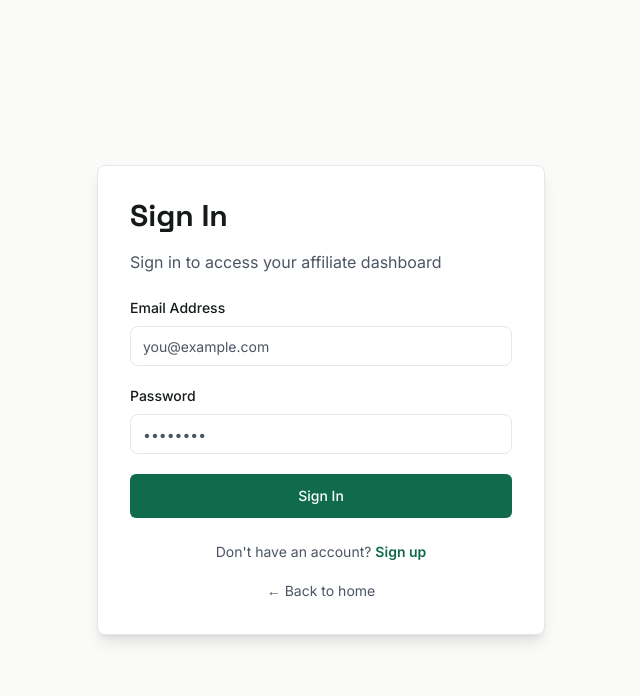
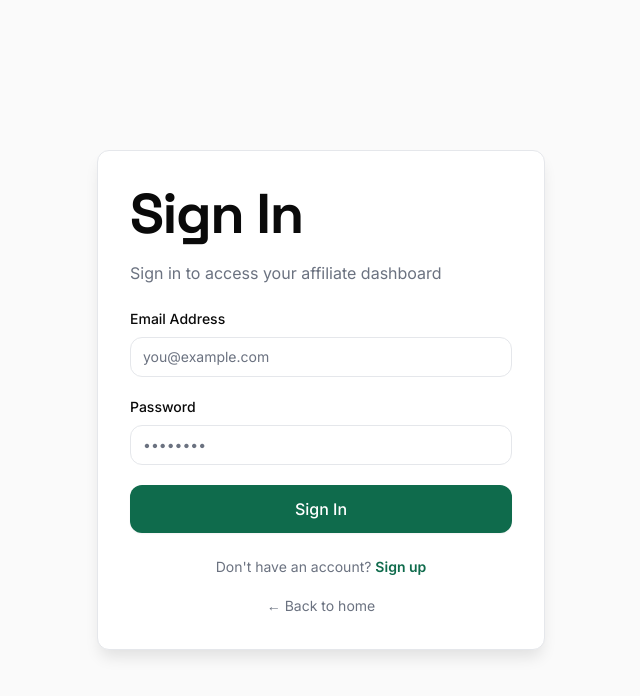
Before and after one commit to Bright076/webearn, a Next.js app: page /sign-in in a window 1280 px wide. Shown: the top 696 px of the page, without its empty margins (319-959 px from the left). Built offline with nearby package versions, Linux system fonts and the light colour scheme; no server answers.

Commit message:
REDESIGN Stage 3: Enhanced design system - improved colors, typography, shadows, and UI components

```diff
--- a/src/app/globals.css
+++ b/src/app/globals.css
@@ -6,41 +6,53 @@
   --font-body: "Inter", sans-serif;
   --font-sans: var(--font-body);
 
-  /* Colors */
-  --color-background: #FAFAF9;
-  --color-foreground: #161B1A;
+  /* Colors - Premium, trustworthy palette */
+  --color-background: #FAFAFA;
+  --color-foreground: #0A0A0A;
 
   --color-primary: #0F6B4C;
   --color-primary-foreground: #FFFFFF;
 
-  --color-accent: #E8A33D;
-  --color-accent-foreground: #161B1A;
+  --color-accent: #D97706;
+  --color-accent-foreground: #FFFFFF;
 
-  --color-muted: #4B5563;
-  --color-muted-foreground: #FAFAF9;
+  --color-muted: #6B7280;
+  --color-muted-foreground: #F9FAFB;
 
   --color-border: #E5E7EB;
   --color-sidebar: #0F3D2C;
-  --color-input: #E5E7EB;
+  --color-input: #FFFFFF;
   --color-ring: #0F6B4C;
 
   --color-card: #FFFFFF;
-  --color-card-foreground: #161B1A;
+  --color-card-foreground: #0A0A0A;
 
   --color-popover: #FFFFFF;
-  --color-popover-foreground: #161B1A;
+  --color-popover-foreground: #0A0A0A;
 
   --color-secondary: #F3F4F6;
-  --color-secondary-foreground: #161B1A;
+  --color-secondary-foreground: #111827;
 
-  --color-destructive: #EF4444;
+  --color-destructive: #DC2626;
   --color-destructive-foreground: #FFFFFF;
 
-  /* Border Radius */
-  --radius-lg: 0.5rem;
-  --radius-md: calc(0.5rem - 2px);
-  --radius-sm: calc(0.5rem - 4px);
-  --default-radius: var(--radius-lg);
+  --color-success: #059669;
+  --color-success-foreground: #FFFFFF;
+
+  --color-warning: #F59E0B;
+  --color-warning-foreground: #FFFFFF;
+
+  /* Border Radius - Subtle, professional */
+  --radius-lg: 0.75rem;
+  --radius-md: 0.5rem;
+  --radius-sm: 0.375rem;
+  --default-radius: var(--radius-md);
+
+  /* Shadows - Subtle depth */
+  --shadow-sm: 0 1px 2px 0 rgb(0 0 0 / 0.05);
+  --shadow-md: 0 4px 6px -1px rgb(0 0 0 / 0.1);
+  --shadow-lg: 0 10px 15px -3px rgb(0 0 0 / 0.1);
+  --shadow-xl: 0 20px 25px -5px rgb(0 0 0 / 0.1);
 }
 
 * {
@@ -51,8 +63,73 @@ body {
   background: theme(colors.background);
   color: theme(colors.foreground);
   font-family: theme(fontFamily.body);
+  -webkit-font-smoothing: antialiased;
+  -moz-osx-font-smoothing: grayscale;
 }
 
 h1, h2, h3, h4, h5, h6 {
   font-family: theme(fontFamily.heading);
+  font-weight: 700;
+  letter-spacing: -0.025em;
+  line-height: 1.2;
 }
+
+/* Improved typography scale */
+h1 {
+  font-size: 2.5rem;
+  line-height: 1.1;
+}
+
+h2 {
+  font-size: 2rem;
+  line-height: 1.2;
+}
+
+h3 {
+  font-size: 1.5rem;
+  line-height: 1.3;
+}
+
+@media (min-width: 768px) {
+  h1 {
+    font-size: 3.5rem;
+  }
+
+  h2 {
+    font-size: 2.5rem;
+  }
+
+  h3 {
+    font-size: 1.875rem;
+  }
+}
+
+/* Smooth transitions */
+* {
+  @apply transition-colors duration-200;
+}
+
+/* Focus styles for accessibility */
+*:focus-visible {
+  outline: 2px solid theme(colors.primary);
+  outline-offset: 2px;
+}
+
+/* Custom scrollbar */
+::-webkit-scrollbar {
+  width: 10px;
+  height: 10px;
+}
+
+::-webkit-scrollbar-track {
+  background: theme(colors.secondary);
+}
+
+::-webkit-scrollbar-thumb {
+  background: theme(colors.muted);
+  border-radius: 5px;
+}
+
+::-webkit-scrollbar-thumb:hover {
+  background: theme(colors.primary);
+}
--- a/src/components/ui/badge.tsx
+++ b/src/components/ui/badge.tsx
@@ -2,21 +2,24 @@ import * as React from "react"
 import { cn } from "@/lib/utils"
 
 export interface BadgeProps extends React.HTMLAttributes<HTMLDivElement> {
-  variant?: "default" | "secondary" | "accent" | "outline"
+  variant?: "default" | "secondary" | "accent" | "outline" | "success" | "warning" | "destructive"
 }
 
 function Badge({ className, variant = "default", ...props }: BadgeProps) {
   const variants = {
-    default: "bg-primary text-primary-foreground hover:bg-primary/80",
-    secondary: "bg-secondary text-secondary-foreground hover:bg-secondary/80",
-    accent: "bg-accent text-accent-foreground hover:bg-accent/80",
-    outline: "border border-border text-foreground",
+    default: "bg-primary/10 text-primary border-primary/20",
+    secondary: "bg-secondary text-secondary-foreground border-border",
+    accent: "bg-accent/10 text-accent border-accent/20",
+    outline: "border border-border text-foreground bg-background",
+    success: "bg-success/10 text-success border-success/20",
+    warning: "bg-warning/10 text-warning border-warning/20",
+    destructive: "bg-destructive/10 text-destructive border-destructive/20",
   }
 
   return (
     <div
       className={cn(
-        "inline-flex items-center rounded-lg border px-2.5 py-0.5 text-xs font-semibold transition-colors focus:outline-none focus:ring-2 focus:ring-ring focus:ring-offset-2",
+        "inline-flex items-center rounded-md border px-2.5 py-0.5 text-xs font-semibold transition-colors",
         variants[variant],
         className
       )}
--- a/src/components/ui/button.tsx
+++ b/src/components/ui/button.tsx
@@ -5,29 +5,31 @@ import { cn } from "@/lib/utils"
 
 export interface ButtonProps
   extends React.ButtonHTMLAttributes<HTMLButtonElement> {
-  variant?: "default" | "secondary" | "accent" | "outline" | "ghost"
-  size?: "default" | "sm" | "lg"
+  variant?: "default" | "secondary" | "accent" | "outline" | "ghost" | "destructive"
+  size?: "default" | "sm" | "lg" | "xl"
   asChild?: boolean
 }
 
 const Button = React.forwardRef<HTMLButtonElement, ButtonProps>(
   ({ className, variant = "default", size = "default", asChild = false, ...props }, ref) => {
     const variants = {
-      default: "bg-primary text-primary-foreground hover:bg-primary/90",
-      secondary: "bg-secondary text-secondary-foreground hover:bg-secondary/80",
-      accent: "bg-accent text-accent-foreground hover:bg-accent/90",
-      outline: "border border-border bg-background hover:bg-secondary",
-      ghost: "hover:bg-secondary hover:text-foreground",
+      default: "bg-primary text-primary-foreground hover:bg-primary/90 shadow-sm hover:shadow-md active:scale-[0.98]",
+      secondary: "bg-secondary text-secondary-foreground hover:bg-secondary/80 shadow-sm",
+      accent: "bg-accent text-accent-foreground hover:bg-accent/90 shadow-sm hover:shadow-md active:scale-[0.98]",
+      outline: "border-2 border-border bg-background hover:bg-secondary hover:border-primary/50",
+      ghost: "hover:bg-secondary/50 hover:text-foreground",
+      destructive: "bg-destructive text-destructive-foreground hover:bg-destructive/90 shadow-sm",
     }
 
     const sizes = {
-      default: "h-10 px-4 py-2",
-      sm: "h-9 rounded-md px-3",
-      lg: "h-11 rounded-md px-8",
+      default: "h-10 px-4 py-2 text-sm",
+      sm: "h-9 px-3 text-sm rounded-md",
+      lg: "h-12 px-6 text-base rounded-lg",
+      xl: "h-14 px-8 text-lg rounded-lg",
     }
 
     const classes = cn(
-      "inline-flex items-center justify-center rounded-lg text-sm font-medium transition-colors focus-visible:outline-none focus-visible:ring-2 focus-visible:ring-ring disabled:pointer-events-none disabled:opacity-50",
+      "inline-flex items-center justify-center rounded-lg font-medium transition-all duration-200 focus-visible:outline-none focus-visible:ring-2 focus-visible:ring-ring focus-visible:ring-offset-2 disabled:pointer-events-none disabled:opacity-50 disabled:cursor-not-allowed",
       variants[variant],
       sizes[size],
       className
--- /dev/null
+++ b/src/components/ui/card.tsx
@@ -0,0 +1,78 @@
+import * as React from "react"
+import { cn } from "@/lib/utils"
+
+const Card = React.forwardRef<
+  HTMLDivElement,
+  React.HTMLAttributes<HTMLDivElement>
+>(({ className, ...props }, ref) => (
+  <div
+    ref={ref}
+    className={cn(
+      "rounded-lg border border-border bg-card text-card-foreground shadow-sm hover:shadow-md transition-shadow duration-200",
+      className
+    )}
+    {...props}
+  />
+))
+Card.displayName = "Card"
+
+const CardHeader = React.forwardRef<
+  HTMLDivElement,
+  React.HTMLAttributes<HTMLDivElement>
+>(({ className, ...props }, ref) => (
+  <div
+    ref={ref}
+    className={cn("flex flex-col space-y-1.5 p-6", className)}
+    {...props}
+  />
+))
+CardHeader.displayName = "CardHeader"
+
+const CardTitle = React.forwardRef<
+  HTMLParagraphElement,
+  React.HTMLAttributes<HTMLHeadingElement>
+>(({ className, ...props }, ref) => (
+  <h3
+    ref={ref}
+    className={cn(
+      "text-2xl font-heading font-semibold leading-none tracking-tight",
+      className
+    )}
+    {...props}
+  />
+))
+CardTitle.displayName = "CardTitle"
+
+const CardDescription = React.forwardRef<
+  HTMLParagraphElement,
+  React.HTMLAttributes<HTMLParagraphElement>
+>(({ className, ...props }, ref) => (
+  <p
+    ref={ref}
+    className={cn("text-sm text-muted", className)}
+    {...props}
+  />
+))
+CardDescription.displayName = "CardDescription"
+
+const CardContent = React.forwardRef<
+  HTMLDivElement,
+  React.HTMLAttributes<HTMLDivElement>
+>(({ className, ...props }, ref) => (
+  <div ref={ref} className={cn("p-6 pt-0", className)} {...props} />
+))
+CardContent.displayName = "CardContent"
+
+const CardFooter = React.forwardRef<
+  HTMLDivElement,
+  React.HTMLAttributes<HTMLDivElement>
+>(({ className, ...props }, ref) => (
+  <div
+    ref={ref}
+    className={cn("flex items-center p-6 pt-0", className)}
+    {...props}
+  />
+))
+CardFooter.displayName = "CardFooter"
+
+export { Card, CardHeader, CardFooter, CardTitle, CardDescription, CardContent }
```
